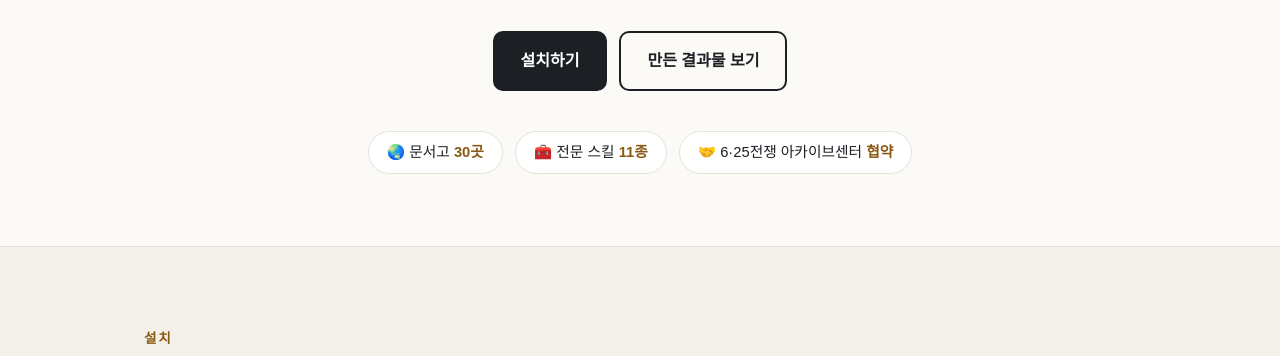
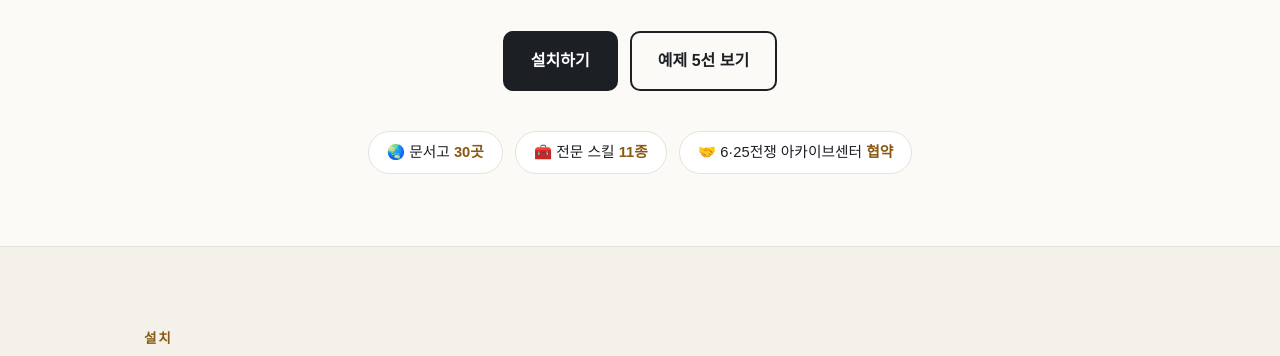
Before and after one commit to changgi/korea-archive-marketplace, a plain HTML site: page docs/index.html in a window 1280 px wide. Shown: the part 434-790 px from the top of the page. Drawn offline with Linux system fonts and the light colour scheme.

Commit message:
v1.90.0 예제 5선 페이지 + 인스타그램 카드뉴스 10장·홍보글
- docs/examples.html: 실측 예제 5선 + 만드는 과정 + 활용 방법 + 카드뉴스 갤러리
- docs/promo: 카드 10장(A등급 실물 사진만), caption.txt, intro.md, sources.txt, 수정용 원본
- 소개 페이지·README에서 예제 페이지 링크

Co-Authored-By: Claude Opus 5.5 <noreply@anthropic.com>
Claude-Session: https://claude.ai/code/session_012tApfmFxEdZuPhU8FMsxkm

```diff
--- a/docs/index.html
+++ b/docs/index.html
@@ -183,7 +183,7 @@ footer{padding:44px 0 60px;text-align:center;color:var(--muted);font-size:.9rem;
     원하면 <b>보고서·카드뉴스·논문 각주</b>까지 만들어 주는 Claude 플러그인입니다.</p>
     <div class="buttons">
       <a class="btn main" href="#install">설치하기</a>
-      <a class="btn sub" href="#gallery">만든 결과물 보기</a>
+      <a class="btn sub" href="https://changgi.github.io/korea-archive-mcp/examples.html">예제 5선 보기</a>
     </div>
     <div class="facts">
       <span>🌏 문서고 <b>30곳</b></span>
```
Also changed, not shown: 2 other files.
